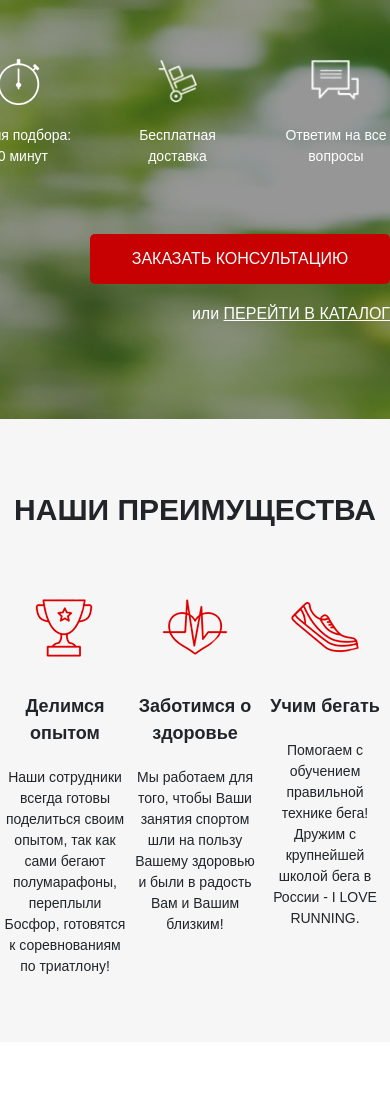
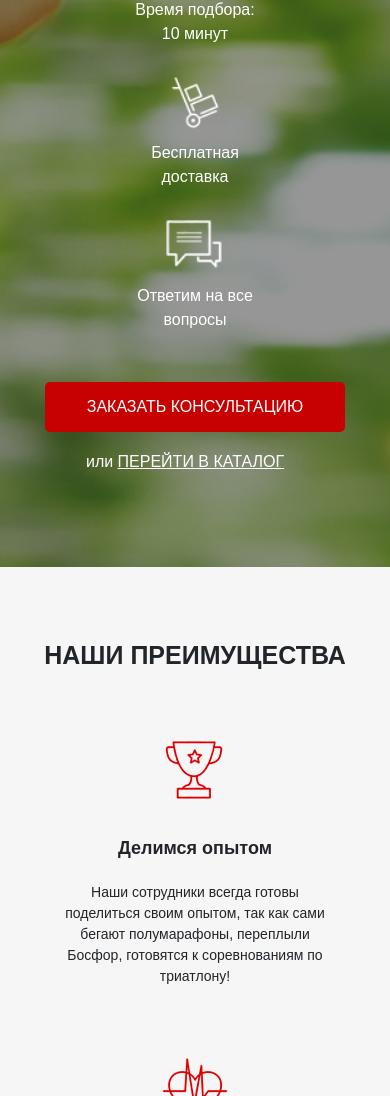
Before and after one commit to aisyesm/RunSmart, a website: page src/index.html in a window 390 px wide. Shown: the part 420-1516 px from the top of the page. Before the commit the page ends 1462 px from the top, so only its background shows below. Drawn offline with Linux system fonts and the light colour scheme.

Commit message:
Make responsive

```diff
--- a/src/index.html
+++ b/src/index.html
@@ -45,7 +45,7 @@
                         на все вопросы
                     </div>
                 </div>
-                <button class="button button_main">заказать кОНСУЛЬТАЦИЮ</button>
+                <button class="button button_main button_main_responsive">заказать кОНСУЛЬТАЦИЮ</button>
                 <div class="promo__link">
                     или
                     <a href="#">ПЕРЕЙТИ В КАТАЛОГ</a>
@@ -81,7 +81,7 @@
                     </div>
                     <div class="advantages__name">Учим бегать</div>
                     <div class="advantages__desc">
-                        Помогаем с обучением правильной технике бега! Дружим с крупнейшей школой бега в России - <span>I LOVE RUNNING.</span>
+                        Помогаем с обучением правильной технике бега! Дружим с крупнейшей школой бега в России - <a href="#">I LOVE RUNNING.</a>
                     </div>
                 </div>
             </div>
--- a/src/sass/blocks/_advantages.sass
+++ b/src/sass/blocks/_advantages.sass
@@ -22,8 +22,40 @@
         max-width: 271px
         text-align: center
         margin: 20px 0 65px 0
+        a
+            color: $main-color
     &__name
         text-align: center
         font-weight: 600
         font-size: 18px
         margin-top: 30px
+
+
+@media screen and ( max-width:  991px)
+    .advantages
+        &__advantages
+            margin: 65px 20px 0 20px
+        &__desc
+            max-width: 240px
+
+
+@media screen and ( max-width:  767px)
+    .advantages
+        &__name
+            font-size: 16px
+        &__desc
+            max-width: 200px
+
+
+@media screen and ( max-width:  575px)
+    .advantages
+        &__header
+            margin: 0px 20px 0 20px
+            font-size: 25px
+        &__advantages
+            flex-direction: column
+            align-items: center
+        &__name
+            font-size: 18px
+        &__desc
+            max-width: 271px
--- a/src/sass/blocks/_buttons.sass
+++ b/src/sass/blocks/_buttons.sass
@@ -13,3 +13,17 @@
         width: 300px
         height: 50px
         font-size: 16px
+
+
+@media screen and ( max-width:  991px)
+    .button
+        &_main_responsive
+            margin-right: 20px
+
+
+@media screen and ( max-width:  575px)
+    .button
+        &_main
+            margin-top: 50px
+        &_main_responsive
+            margin-left: 20px
--- a/src/sass/blocks/_header.sass
+++ b/src/sass/blocks/_header.sass
@@ -27,3 +27,30 @@
         display: flex
         flex-direction: column
         align-items: flex-end
+
+
+@media screen and ( max-width:  991px)
+    .header
+        margin: 0 20px 0 20px
+
+
+@media screen and ( max-width:  767px)
+    .header
+        &__phone
+           font-size: 16px
+        &__official
+            font-weight: 400
+            font-size: 11px
+            span
+                font-size: 15px
+        &__logo
+            width: 200px
+
+
+@media screen and ( max-width:  575px)
+    .header
+        margin: 0 15px 0 5px
+        &__official
+            display: none
+        &__logo
+            width: 180px
--- a/src/sass/blocks/_promo.sass
+++ b/src/sass/blocks/_promo.sass
@@ -43,3 +43,36 @@
             color: #ffffff
             text-decoration: underline
             text-transform: uppercase
+
+
+@media screen and ( max-width:  991px)
+    .promo
+        &__header, &__subheader, &__icons, &__link
+            margin-right: 20px
+
+
+@media screen and ( max-width:  575px)
+    .promo
+        &__wrapper
+            align-items: center
+        &__header
+            font-size: 30px
+            margin-left: 20px
+        &__subheader
+            font-size: 22px
+            margin-left: 20px
+        &__icons
+            margin-top: 30px
+            margin-right: 0
+            flex-direction: column
+            align-items: center
+            width: 350px
+            .promo__icon
+                margin-bottom: 30px
+                font-size: 16px
+                width: 130px
+                img
+                    margin-bottom: 10px
+                    height: 55px
+            :last-child
+                margin-bottom: 0
```
Also changed, not shown: src/css/style.min.css.
